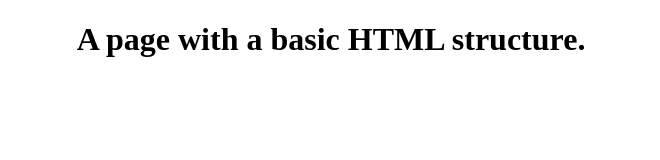
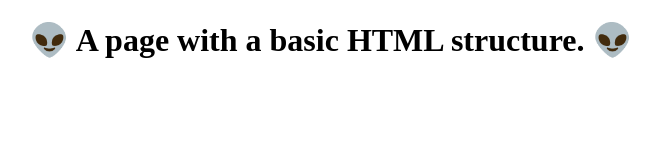
Before and after one commit to RuiTung/Projects, a plain HTML site: page staticPgDeploy/index.html in a window 1280 px wide. Shown: the whole page, without its empty margins (309-969 px from the left). Drawn offline with Linux system fonts and the light colour scheme.

Commit message:
Add emoji and update style
Add emoji and update style

```diff
--- a/staticPgDeploy/index.html
+++ b/staticPgDeploy/index.html
@@ -6,6 +6,9 @@
     <title>Static page</title>
 </head>
 <body>
-    <h1 style="text-align: center;">A page with a basic HTML structure.</h1>
+	<center>
+		<h1>&#128125; A page with a basic HTML structure. &#128125;</h1>
+	</center>
+
 </body>
 </html>
```
